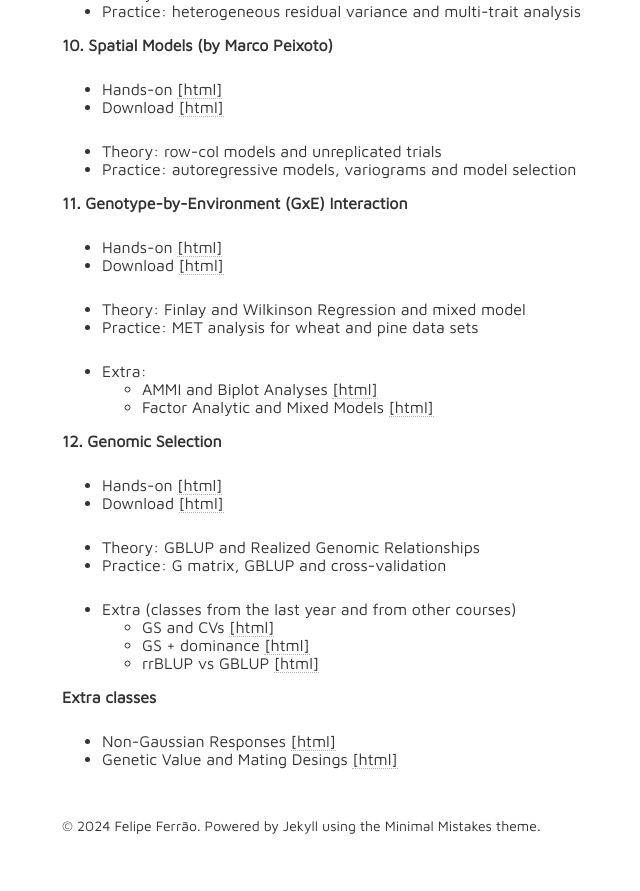
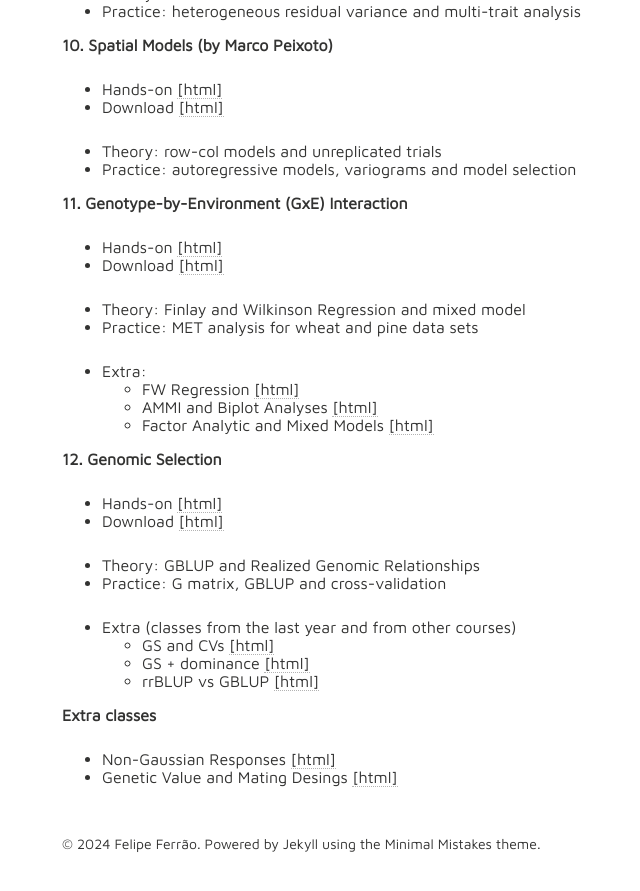
Before and after one commit to lfelipe-ferrao/lfelipe-ferrao.github.io, a Jekyll site: the page built from class/quantGenetic/index.md, in a window 1280 px wide and 900 px high, scrolled down 3883 px. Shown: the top 891 px of the window, without its empty margins (258-898 px from the left). Built offline with Jekyll 4.4.1, drawn with Linux system fonts in a browser that asks for light colours; nearby versions of some CDN libraries; our own code applies the rules of GitHub Pages for plain Markdown files.

Commit message:
Update index.md

```diff
--- a/class/quantGenetic/index.md
+++ b/class/quantGenetic/index.md
@@ -162,6 +162,7 @@ It is an attempt to organize and make available to any student the class notes u
 - Practice: MET analysis for wheat and pine data sets
 
 - Extra:
+    - FW Regression [[html]](https://htmlpreview.github.io/?https://github.com/lfelipe-ferrao/lfelipe-ferrao.github.io/blob/master/class/quantGenetic/week11_24_FW.html)
   - AMMI and Biplot Analyses [[html]](https://htmlpreview.github.io/?https://github.com/lfelipe-ferrao/lfelipe-ferrao.github.io/blob/master/class/quantGenetic/week11_2022a.html)
   - Factor Analytic and Mixed Models [[html]](https://htmlpreview.github.io/?https://github.com/lfelipe-ferrao/lfelipe-ferrao.github.io/blob/master/class/quantGenetic/week11_2022b.html)
 
```
